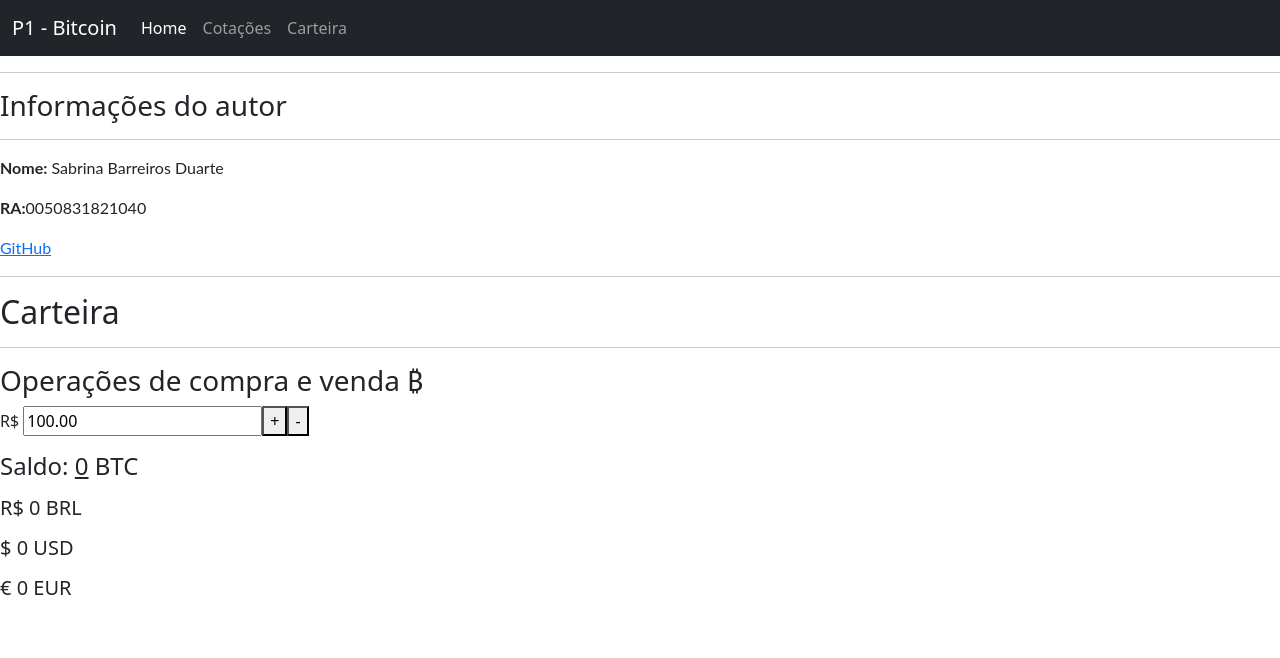
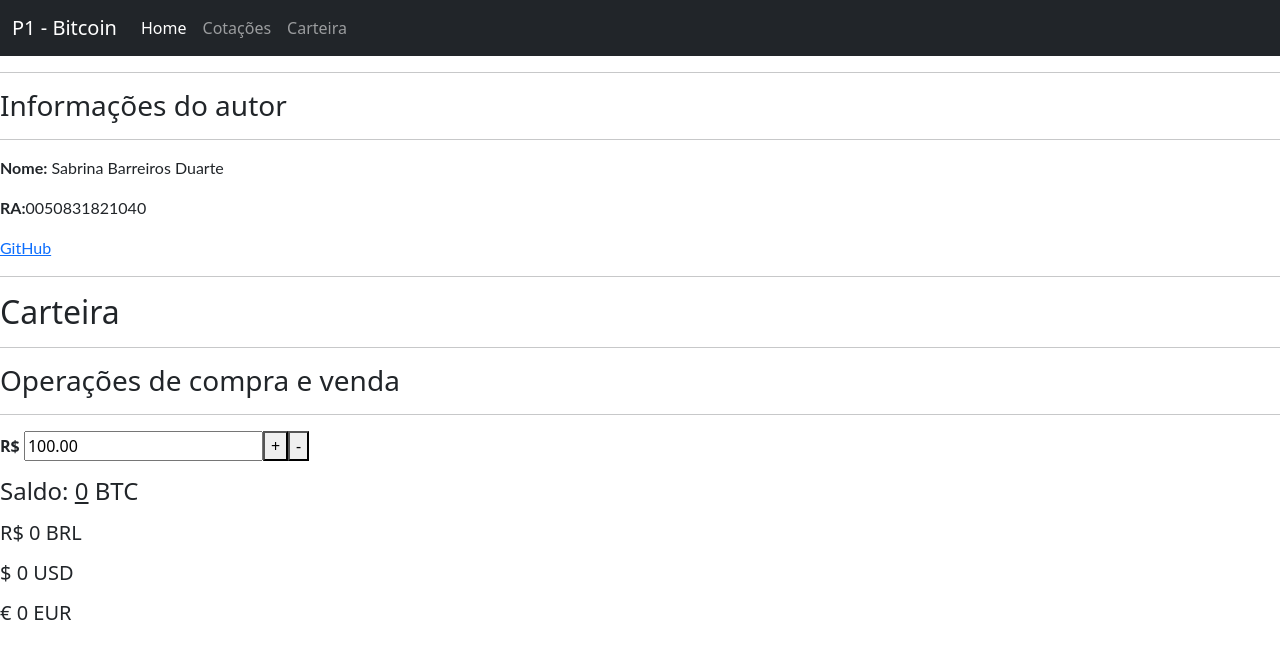
Before and after one commit to Sabrina-barreiros/P1-ANGULAR-BITCOIN, an Angular app: page /sabrina-wallet in a window 1280 px wide. Shown: the top 658 px of the page. Built offline with nearby package versions, Linux system fonts and the light colour scheme; no server answers.

Commit message:
1 file modified

```diff
--- a/src/app/sabrina-wallet/sabrina-wallet.component.html
+++ b/src/app/sabrina-wallet/sabrina-wallet.component.html
@@ -1,8 +1,9 @@
 <hr>
 <h2>Carteira</h2>
 <hr>
-<h3>Operações de compra e venda ₿</h3>
-R$ <input #brl type="number" step="0.1" value="100.00">
+<h3>Operações de compra e venda</h3>
+<hr>
+<b>R$ </b> <input #brl type="number" step="0.1" value="100.00">
 <button (click)="walletService.addBitcoin(+brl.value)">+</button>
 <button (click)="walletService.addBitcoin(-brl.value)">-</button>
 <p></p>
```
